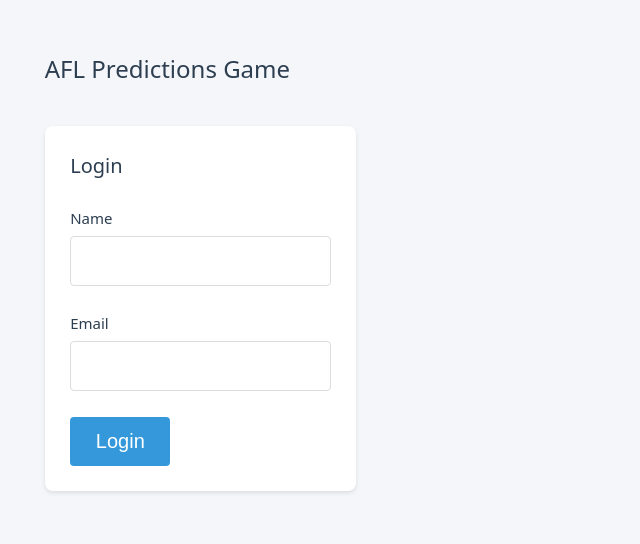
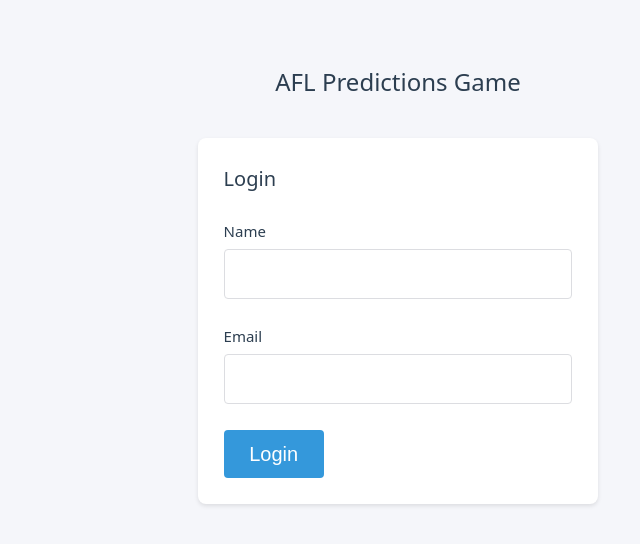
Before and after one commit to headexpanded/vue-aussie-rules, a Vue app: page / in a window 1280 px wide. Shown: the part 116-660 px from the top of the page, without its empty margins (242-882 px from the left). Built offline with nearby package versions, Linux system fonts and the light colour scheme.

Commit message:
Update css

```diff
--- a/src/App.vue
+++ b/src/App.vue
@@ -91,6 +91,7 @@ h1 {
   font-size: var(--font-size-lg);
   margin-bottom: var(--spacing-lg);
   color: var(--primary-color);
+  text-align: center;
 }
 
 h2 {
@@ -104,5 +105,21 @@ h2 {
   justify-content: space-between;
   align-items: center;
   margin-bottom: var(--spacing-lg);
+  width: 100%;
+  max-width: 1200px;
+}
+
+.container {
+  min-height: 100vh;
+  display: flex;
+  flex-direction: column;
+  align-items: center;
+  justify-content: center;
+}
+
+.card {
+  width: 100%;
+  max-width: 400px;
+  margin: 0 auto;
 }
 </style>
--- a/src/assets/main.css
+++ b/src/assets/main.css
@@ -1,10 +1,14 @@
 @import './base.css';
 
 #app {
-  max-width: 1280px;
-  margin: 0 auto;
-  padding: 2rem;
+  width: 100%;
+  min-height: 100vh;
+  margin: 0;
+  padding: 0;
   font-weight: normal;
+  display: flex;
+  justify-content: center;
+  align-items: center;
 }
 
 a,
@@ -18,19 +22,6 @@ a,
 @media (hover: hover) {
   a:hover {
     background-color: hsla(160, 100%, 37%, 0.2);
-  }
-}
-
-@media (min-width: 1024px) {
-  body {
-    display: flex;
-    place-items: center;
-  }
-
-  #app {
-    display: grid;
-    grid-template-columns: 1fr 1fr;
-    padding: 0 2rem;
   }
 }
 
@@ -59,17 +50,29 @@ a,
   box-sizing: border-box;
 }
 
+html, body {
+  height: 100%;
+  margin: 0;
+  padding: 0;
+}
+
 body {
   font-family: system-ui, -apple-system, BlinkMacSystemFont, 'Segoe UI', Roboto, sans-serif;
   background-color: var(--background-color);
   color: var(--text-color);
   line-height: 1.5;
+  display: flex;
+  flex-direction: column;
 }
 
 .container {
-  width: min(100% - 2rem, 1200px);
-  margin-inline: auto;
+  flex: 1;
+  display: flex;
+  flex-direction: column;
+  align-items: center;
+  justify-content: center;
   padding: var(--spacing-md);
+  width: 100%;
 }
 
 .form-group {
```
